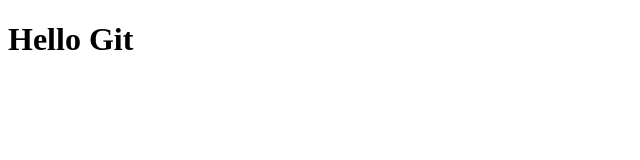
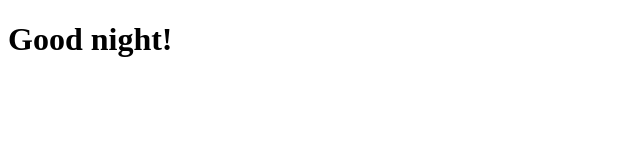
Before and after one commit to MeNataly93/mytest, a plain HTML site: page index.html in a window 1280 px wide. Shown: the whole page, without its empty margins (0-640 px from the left). Drawn offline with Linux system fonts and the light colour scheme.

Commit message:
Say good night

```diff
--- a/index.html
+++ b/index.html
@@ -7,6 +7,6 @@
     <title>Document</title>
   </head>
   <body>
-    <h1>Hello Git</h1>
+    <h1>Good night!</h1>
   </body>
 </html>
```
